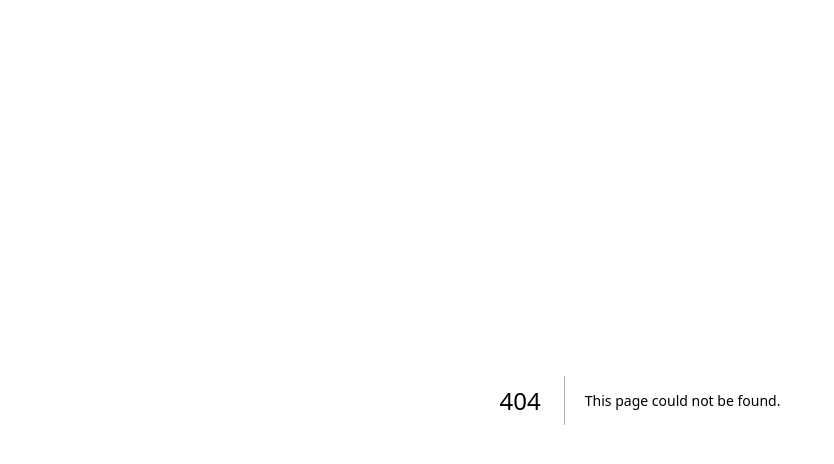
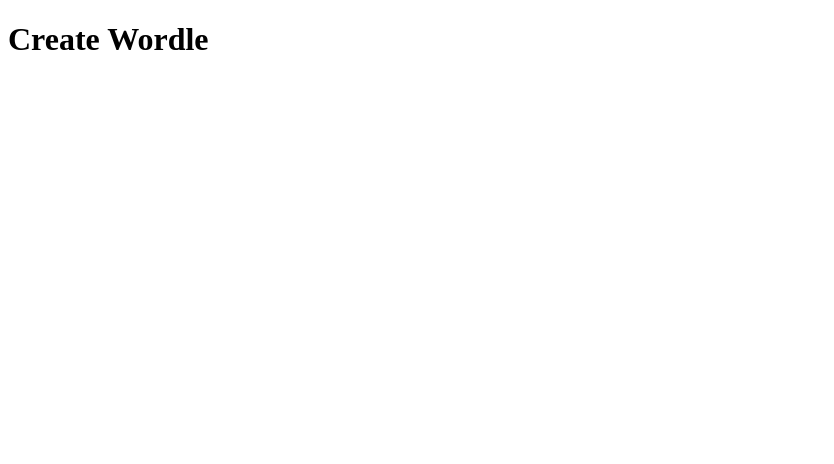
Before and after one commit to eorev/shareable-wordle, a Next.js app: page /create-wordle in a window 1280 px wide. Before the commit this address had no page. Shown: the top 464 px of the page, without its empty margins (0-834 px from the left). Built offline with nearby package versions, Linux system fonts and the light colour scheme.

Commit message:
added pages, api files, adjusted readme

```diff
--- /dev/null
+++ b/pages/create-wordle.tsx
@@ -0,0 +1,9 @@
+
+
+export default function CreateWordle() {
+    return (
+        <div>
+            <h1>Create Wordle</h1>
+        </div>
+    )
+}
--- a/pages/index.tsx
+++ b/pages/index.tsx
@@ -26,7 +26,7 @@ export default function Home() {
                             <h2>Create Wordle &rarr;</h2>
                             <p>Create a new custom Wordle puzzle.</p>
                         </Link>
-                        <Link href="/solve-wordle">
+                        <Link href="./solve-wordle">
                             <h2>Solve Wordle &rarr;</h2>
                             <p>Try solving an existing Wordle puzzle.</p>
                         </Link>
```
Also changed, not shown: pages/solve-wordle.tsx (added, +9 -0 lines), pages/api/create-wordle.ts (added), pages/api/solve-wordle.ts (added), 1 other file (tests, documents, lock files or other folders).
